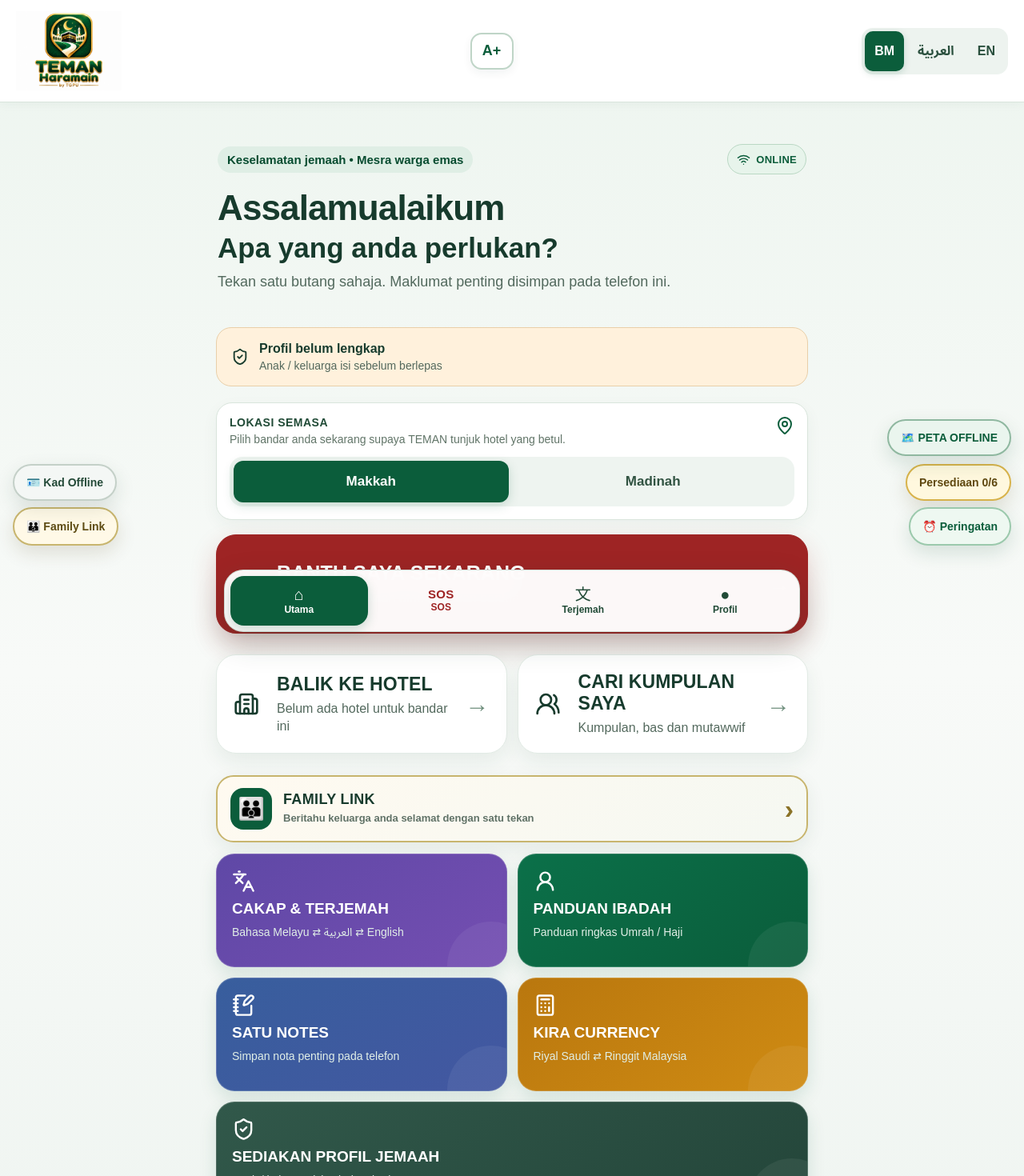
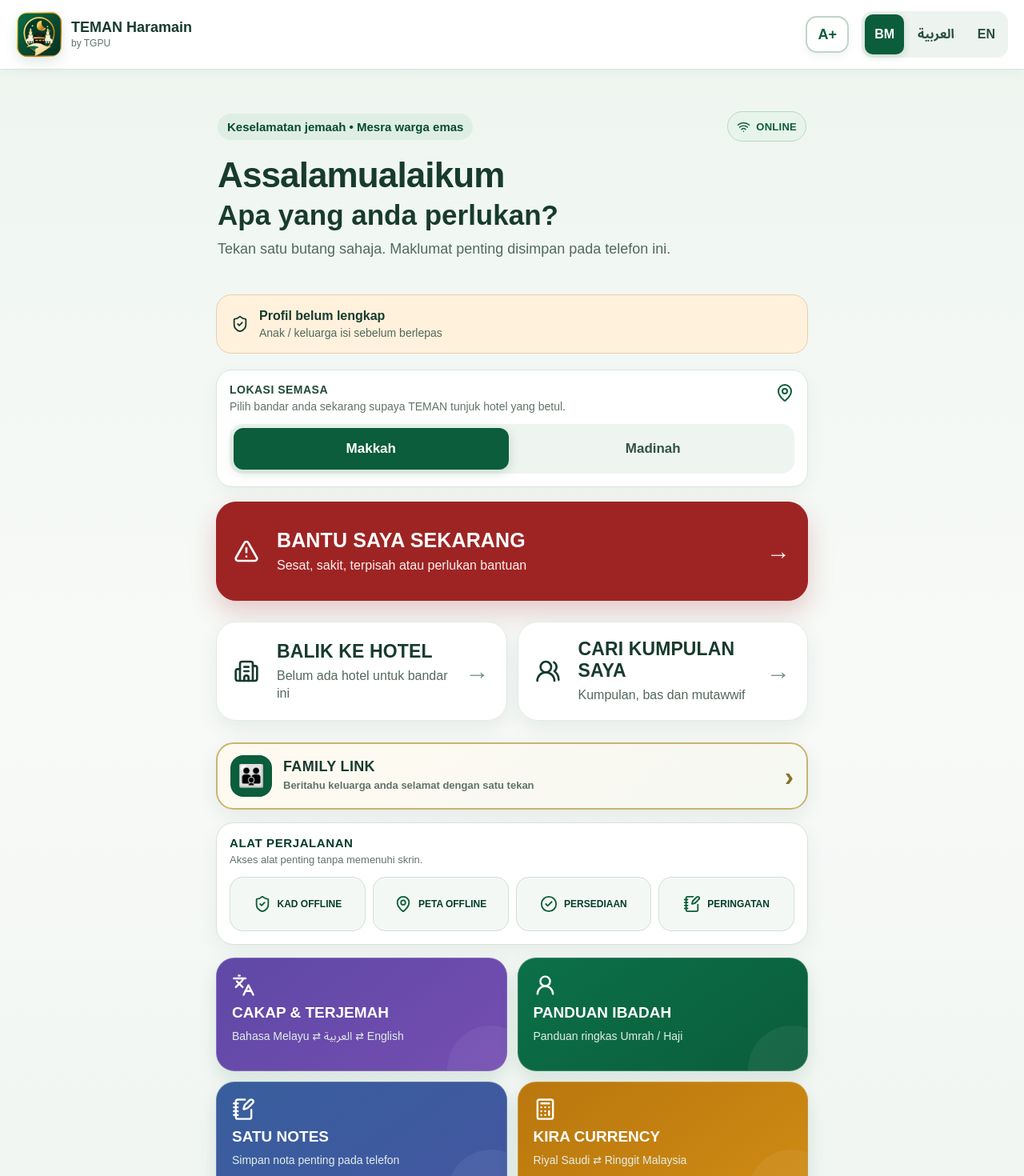
Before and after one commit to MamduhSaffin/TEMAN-Haramain-by-TGPU, a React (Vite) app: page / in a window 1280 px wide. Shown: the top 1470 px of the page at 80% size. Built offline with nearby package versions, Linux system fonts and the light colour scheme.

Commit message:
Final visual polish and deployment serialization (#16)
Fix desktop TEMAN branding, remove obsolete floating controls, expose all utilities through the in-flow tools panel, align accessibility controls, and serialize workflow deployments.

```diff
--- a/src/accessibility-tools.css
+++ b/src/accessibility-tools.css
@@ -1,5 +1,6 @@
 .textSizeToggle{
   flex:none;
+  margin-left:auto;
   min-width:54px;
   min-height:46px;
   border:2px solid #bfd5c7;
--- a/src/brand-logo.css
+++ b/src/brand-logo.css
@@ -1,17 +1,17 @@
 .brand .mark{
-  width:132px;
-  height:99px;
-  flex:0 0 132px;
-  border-radius:0;
-  background:transparent url('./file_00000000a84882119762fedf7679a6b4.png') center/contain no-repeat;
-  box-shadow:none;
+  width:58px;
+  height:58px;
+  flex:0 0 58px;
+  border-radius:16px;
+  background:transparent url('/teman-icon.svg') center/contain no-repeat;
+  box-shadow:0 6px 16px rgba(11,93,59,.12);
   color:transparent;
   font-size:0;
   overflow:hidden;
 }
 
-.brand>div:last-child{display:none}
-.brand{min-width:132px}
+.brand>div:last-child{display:block;min-width:0}
+.brand{min-width:0}
 
 .heroTop{display:flex;align-items:center;justify-content:space-between;gap:12px;flex-wrap:wrap}
 .networkStatus{display:inline-flex;align-items:center;gap:7px;min-height:38px;padding:7px 11px;border-radius:999px;font-size:13px;font-weight:900;letter-spacing:.02em;border:1px solid #bad8c4;background:#e7f4eb;color:#0b5d3b}
@@ -57,8 +57,8 @@
 .currencyResult b{font-size:19px;padding-bottom:5px;color:#f2dc98}
 
 @media(max-width:640px){
-  .brand .mark{width:112px;height:84px;flex-basis:112px}
-  .brand{min-width:112px}
+  .brand .mark{width:62px;height:62px;flex-basis:62px}
+  .brand{min-width:0}
   .featureGrid{grid-template-columns:1fr 1fr}
   .featureGrid .feature{min-height:132px;padding:16px}
   .featureGrid .feature strong{font-size:17px}
--- a/src/styles.css
+++ b/src/styles.css
@@ -251,9 +251,7 @@ button:disabled{cursor:not-allowed}
 }
 
 
-/* Mobile travel utilities: replace overlapping floating shortcuts with one in-flow panel. */
-.mobileUtilityPanel{display:none}
-@media(max-width:640px){
+/* Travel utilities: one in-flow control group replaces floating shortcut clutter. */
 .mobileUtilityPanel{
   display:block;margin:16px 0;padding:16px;border:1px solid #d7e3db;border-radius:22px;
   background:#fff;box-shadow:0 8px 24px rgba(4,60,44,.06)
@@ -261,12 +259,16 @@ button:disabled{cursor:not-allowed}
 .mobileUtilityHead{display:flex;flex-direction:column;gap:4px;margin-bottom:12px}
 .mobileUtilityHead strong{font-size:15px;color:var(--tgpu-deep);letter-spacing:.04em}
 .mobileUtilityHead span{font-size:13px;line-height:1.4;color:#62746a}
- .mobileUtilityGrid{display:grid;grid-template-columns:1fr 1fr;gap:9px}
+.mobileUtilityGrid{display:grid;grid-template-columns:repeat(4,minmax(0,1fr));gap:9px}
 .mobileUtilityGrid button{
   min-width:0;min-height:68px;border:1px solid #cfe0d5;border-radius:16px;
-   background:#f4f8f5;color:var(--tgpu-deep);display:flex;align-items:center;gap:9px;
-   padding:11px 12px;text-align:left;font:inherit;font-size:12px;font-weight:900;cursor:pointer
+  background:#f4f8f5;color:var(--tgpu-deep);display:flex;align-items:center;justify-content:center;gap:8px;
+  padding:11px 10px;text-align:center;font:inherit;font-size:12px;font-weight:900;cursor:pointer
 }
 .mobileUtilityGrid button svg{flex:none;color:var(--green)}
- [dir='rtl'] .mobileUtilityGrid button{text-align:right}
+[dir='rtl'] .mobileUtilityGrid button{text-align:center}
+@media(max-width:640px){
+ .mobileUtilityGrid{grid-template-columns:1fr 1fr}
+ .mobileUtilityGrid button{justify-content:flex-start;text-align:left;padding:11px 12px}
+ [dir='rtl'] .mobileUtilityGrid button{justify-content:flex-start;text-align:right}
 }
--- a/src/ux-enhancements.css
+++ b/src/ux-enhancements.css
@@ -198,3 +198,16 @@ body.has-safety-dock .page{padding-bottom:170px}
 }
 
 [dir='rtl'] .installTemanBanner [data-dismiss]{right:auto;left:6px}
+
+
+/* Production shell owns navigation and utility discovery across all viewports. */
+.safetyDock,
+.temanFamilyTrigger,
+.temanOfflineCardTrigger,
+.temanOfflineMapTrigger,
+.travelReadinessTrigger,
+.temanReminderTrigger{display:none!important}
+body.has-safety-dock .page{padding-bottom:84px}
+@media(max-width:640px){
+  body.has-safety-dock .page{padding-bottom:20px}
+}
```
Lines whose indentation alone changed are shown as unchanged.
